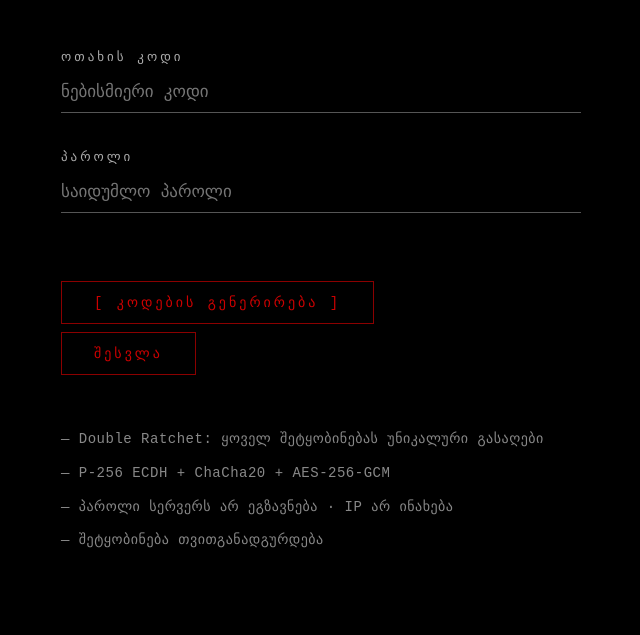
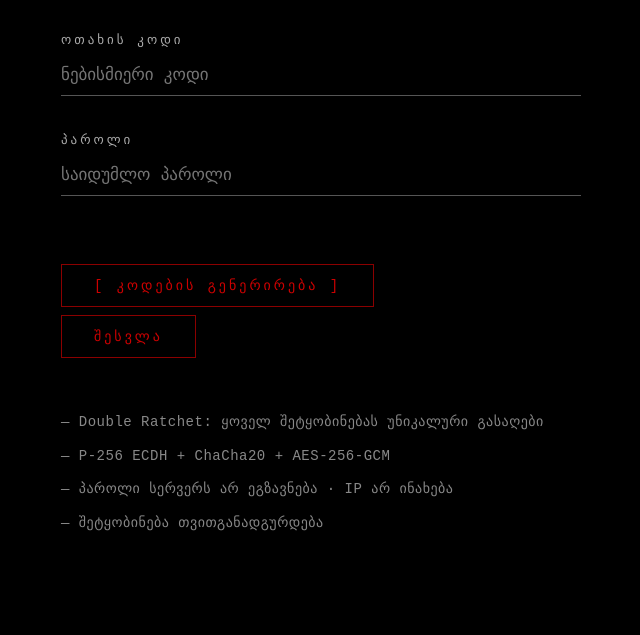
Before and after one commit to matrixes47-max/encchat, a website: page public/index.html in a window 1280 px wide. Shown: the part 165-800 px from the top of the page, without its empty margins (319-959 px from the left). Drawn offline with Linux system fonts and the light colour scheme.

Commit message:
Add files via upload

```diff
--- a/public/index.html
+++ b/public/index.html
@@ -23,10 +23,10 @@
   #join-screen {
     display: flex;
     flex-direction: column;
-    justify-content: center;
+    justify-content: flex-start;
     align-items: flex-start;
     min-height: 100vh;
-    padding: 40px;
+    padding: 60px 40px 40px 40px;
     width: 100%;
     max-width: 520px;
     margin: 0 auto;
```
